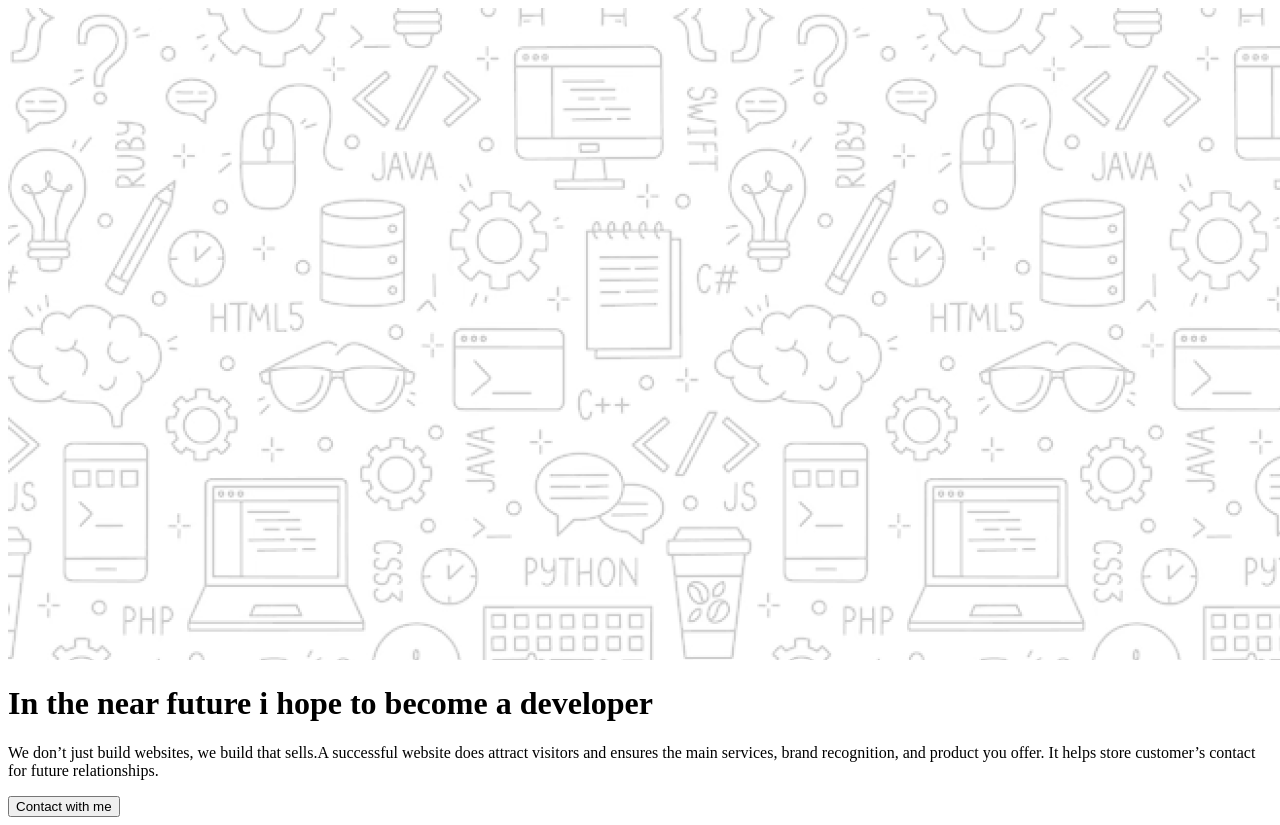
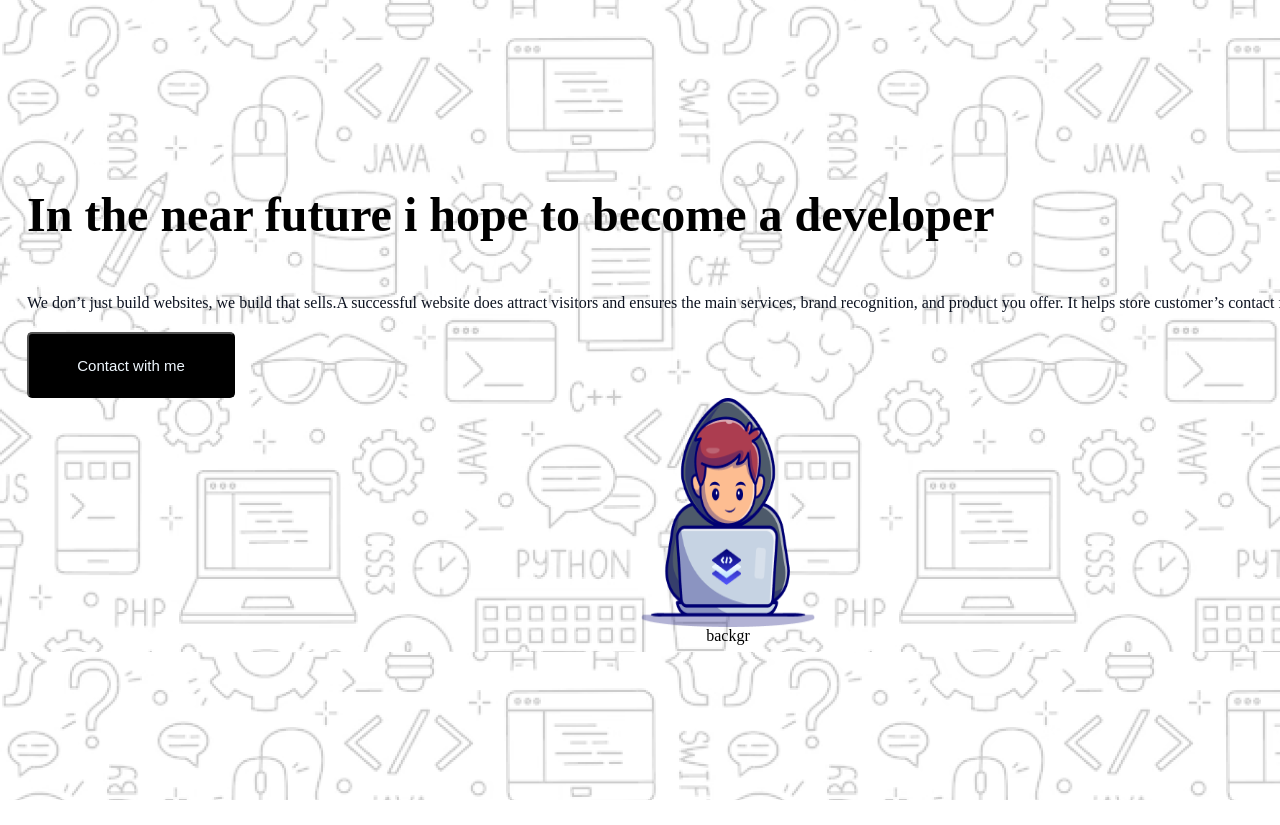
Before and after one commit to khushi-apu/assignment-1, a plain HTML site: page index.html in a window 1280 px wide. Shown: the top 825 px of the page. After the commit the page ends 800 px from the top, so only its background shows below. Drawn offline with Linux system fonts and the light colour scheme.

Commit message:
added a background image

```diff
--- a/index.html
+++ b/index.html
@@ -6,7 +6,7 @@
     <title>Assignment-1</title>
     <link rel="stylesheet" href="style.css">
 </head>
-<body>
+<body class="background-img" background="images/Hero-bg.png">
     <header>
 
 
@@ -15,13 +15,17 @@
     </nav>
 
     <div class="banner">
-        <div class="banner content"> </div>
-        <img src="images/Hero-bg.png">
+        <div class="banner-content">
 
-       <h1 class="banner-title"> In the near future i hope to become a developer </h1>
+
+     <h3 class="banner-title"> In the near future i hope to become a developer </h3>
 
        <p class="banner-description">We don’t just build websites, we build that sells.A successful website does attract visitors and ensures the main services, brand recognition, and product you offer. It helps store customer’s contact for future relationships.</p>
+
        <button class="btn">Contact with me</button>
+    </div>
+       <img class="banner-pic" src="images/Group.png" alt="Image coming soon">
+       backgr
 
     </div>
 </header>
--- a/style.css
+++ b/style.css
@@ -1,7 +1,59 @@
 /* banner styles */
-.banner title{
-    font-weight:800 ;
+.banner-title{
     font-size: 48px;
-    font-weight: bold;
+    font-weight: 800;
+}
+.banner-pic{
+    width: 173.03px;
+    height:228.9px;
+    left: 243.4%;
+    right: -215.41%;
+    top: 0%;
+    bottom: 4.63%;
+
 
 }
+
+.banner{
+    display: flex;
+    flex-direction: column;
+    align-items: center;
+}
+.btn{
+    background-color: black;
+    padding: 21px;
+    color: aliceblue;
+    text-align: center;
+
+    flex-direction: row;
+    font-size: 15px;
+    border-radius: 5px;
+    width: 208px;
+    height: 66px;
+    cursor: pointer;
+
+}
+.banner-description{
+    color: rgb(13, 19, 33);
+    font-family: Azeret Mono;
+    font-size: 16px;
+    font-weight: 400;
+    line-height: 26px;
+    letter-spacing: 0%;
+    text-align: center;
+}
+
+.banner-content{
+    width: ;
+}
+.background-img{
+
+    position: absolute;
+
+    width: 1440px;
+height: 652px;
+left: 0;
+right: 0;
+top: 131px;
+bottom: 4462px;
+}
```
